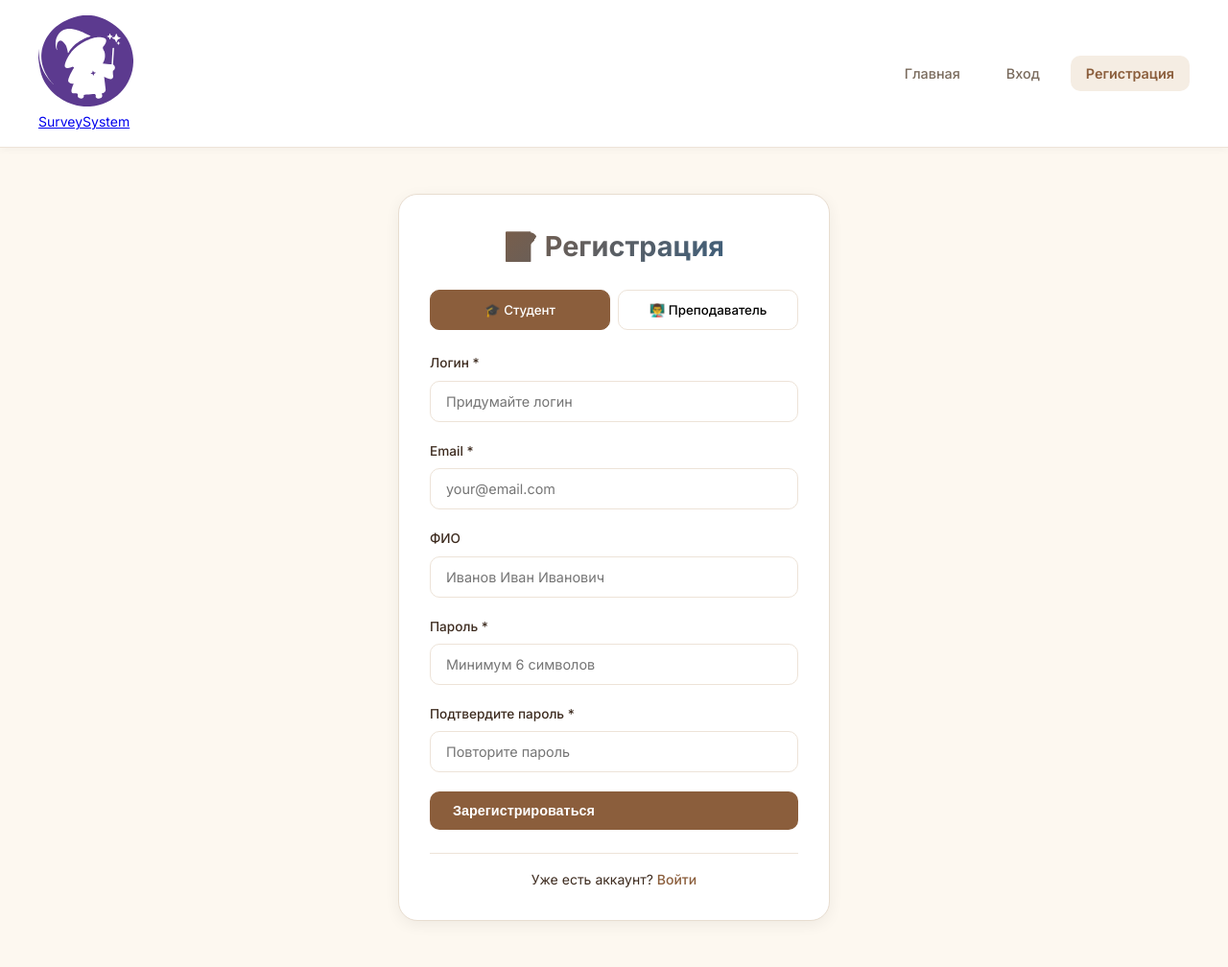
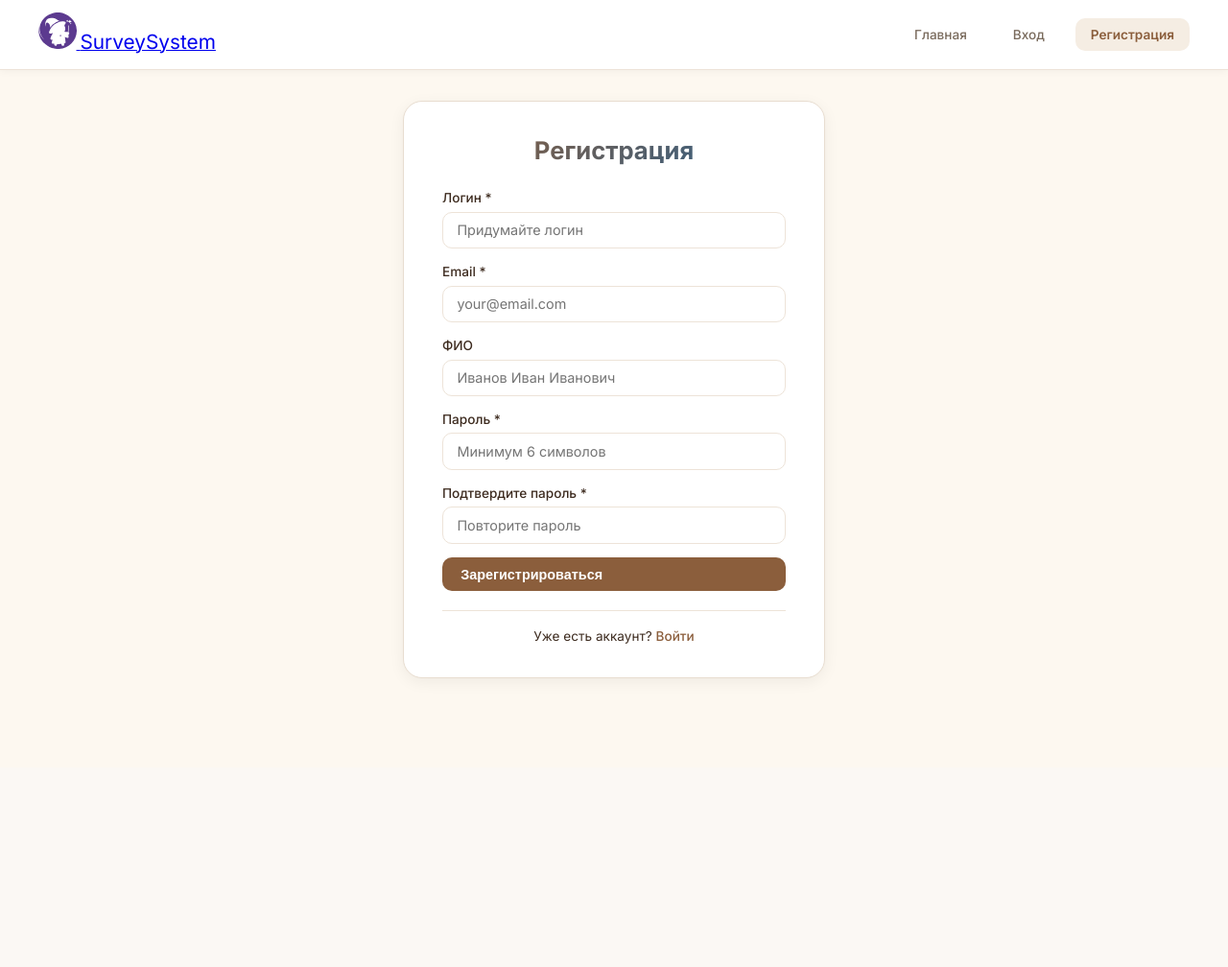
Before and after one commit to Ekaterina4567/survey-system, a Flask app: page /register_page in a window 1280 px wide. Shown: the whole page at 96% size. After the commit the page ends 709 px from the top, so only its background shows below. Run offline with Flask 3, Linux system fonts and the light colour scheme; some libraries are stand-ins or nearby versions.

Commit message:
Update register.html

```diff
--- a/templates/register.html
+++ b/templates/register.html
@@ -6,6 +6,75 @@
     <title>Регистрация - SurveySystem</title>
     <link rel="stylesheet" href="/static/style.css">
     <link href="https://fonts.googleapis.com/css2?family=Inter:wght@400;500;600;700;800&display=swap" rel="stylesheet">
+    <style>
+        .auth-container {
+            max-width: 440px;
+            margin: 2rem auto;
+            padding: 2rem 2.5rem;
+            background: var(--bg-card);
+            border-radius: var(--radius-lg);
+            border: 1px solid var(--border-card);
+            box-shadow: var(--shadow-md);
+        }
+
+        .auth-container h1 {
+            font-size: 1.6rem;
+            margin-bottom: 1.25rem;
+            text-align: center;
+            font-weight: 700;
+        }
+
+        .auth-container .form-group {
+            margin-bottom: 0.9rem;
+        }
+
+        .auth-container .form-group label {
+            font-size: 0.85rem;
+            margin-bottom: 0.25rem;
+            font-weight: 500;
+            color: var(--text-primary);
+        }
+
+        .auth-container .form-group input {
+            padding: 0.6rem 0.9rem;
+            font-size: 0.9rem;
+            border-radius: var(--radius-sm);
+        }
+
+        .auth-container .btn {
+            padding: 0.6rem 1.2rem;
+            font-size: 0.9rem;
+        }
+
+        .auth-footer {
+            margin-top: 1.25rem;
+            padding-top: 1rem;
+            font-size: 0.85rem;
+        }
+
+        .message {
+            padding: 0.6rem 0.8rem;
+            font-size: 0.85rem;
+            margin-bottom: 0.8rem;
+        }
+
+        .navbar {
+            padding: 0.8rem 2.5rem;
+        }
+
+        .logo-img {
+            height: 38px;
+        }
+
+        .logo-text {
+            font-size: 1.3rem;
+        }
+
+        .nav-links a {
+            padding: 0.45rem 1rem;
+            font-size: 0.85rem;
+        }
+    </style>
 </head>
 <body>
     <nav class="navbar">
@@ -21,12 +90,7 @@
     </nav>
 
     <div class="auth-container">
-        <h1>📝 Регистрация</h1>
-
-        <div class="auth-tabs">
-            <button class="auth-tab active" onclick="switchRole('student')">🎓 Студент</button>
-            <button class="auth-tab" onclick="switchRole('teacher')">👨‍🏫 Преподаватель</button>
-        </div>
+        <h1>Регистрация</h1>
 
         <form id="register-form" onsubmit="register(event)">
             <div class="form-group">
@@ -65,12 +129,13 @@
     </div>
 
     <script>
-        let selectedRole = 'student';
-
-        function switchRole(role) {
-            selectedRole = role;
-            document.querySelectorAll('.auth-tab').forEach(tab => tab.classList.remove('active'));
-            event.target.classList.add('active');
+        // Получаем параметры из URL
+        function getQueryParams() {
+            const params = new URLSearchParams(window.location.search);
+            return {
+                redirect: params.get('redirect'),
+                code: params.get('code')
+            };
         }
 
         async function register(e) {
@@ -104,8 +169,15 @@
                 return;
             }
 
+            // Определяем URL для перенаправления после регистрации
+            const params = getQueryParams();
+            let redirectUrl = '/';
+            if (params.redirect && params.code) {
+                redirectUrl = `/${params.redirect}?code=${params.code}`;
+            }
+
             try {
-                const response = await fetch('/register', {
+                const registerResponse = await fetch('/register', {
                     method: 'POST',
                     headers: {'Content-Type': 'application/json'},
                     body: JSON.stringify({
@@ -113,24 +185,29 @@
                         email: email,
                         full_name: fullName,
                         password: password,
-                        role: selectedRole
+                        role: 'student',
+                        redirect_url: redirectUrl  // Передаем URL для перенаправления
                     })
                 });
 
-                const data = await response.json();
+                const registerData = await registerResponse.json();
 
-                if (data.success) {
-                    msg.className = 'message success';
-                    msg.textContent = data.message;
+                if (!registerData.success) {
+                    msg.className = 'message error';
+                    msg.textContent = registerData.error || 'Ошибка регистрации';
                     msg.style.display = 'block';
-                    setTimeout(() => {
-                        window.location.href = '/login_page';
-                    }, 2000);
-                } else {
-                    msg.className = 'message error';
-                    msg.textContent = data.error || 'Ошибка регистрации';
-                    msg.style.display = 'block';
+                    return;
                 }
+
+                msg.className = 'message success';
+                msg.textContent = 'Регистрация успешна! Перенаправление...';
+                msg.style.display = 'block';
+
+                // Перенаправляем на нужную страницу
+                setTimeout(() => {
+                    window.location.href = registerData.redirect_url || '/';
+                }, 1000);
+
             } catch (error) {
                 msg.className = 'message error';
                 msg.textContent = 'Ошибка подключения к серверу';
```
